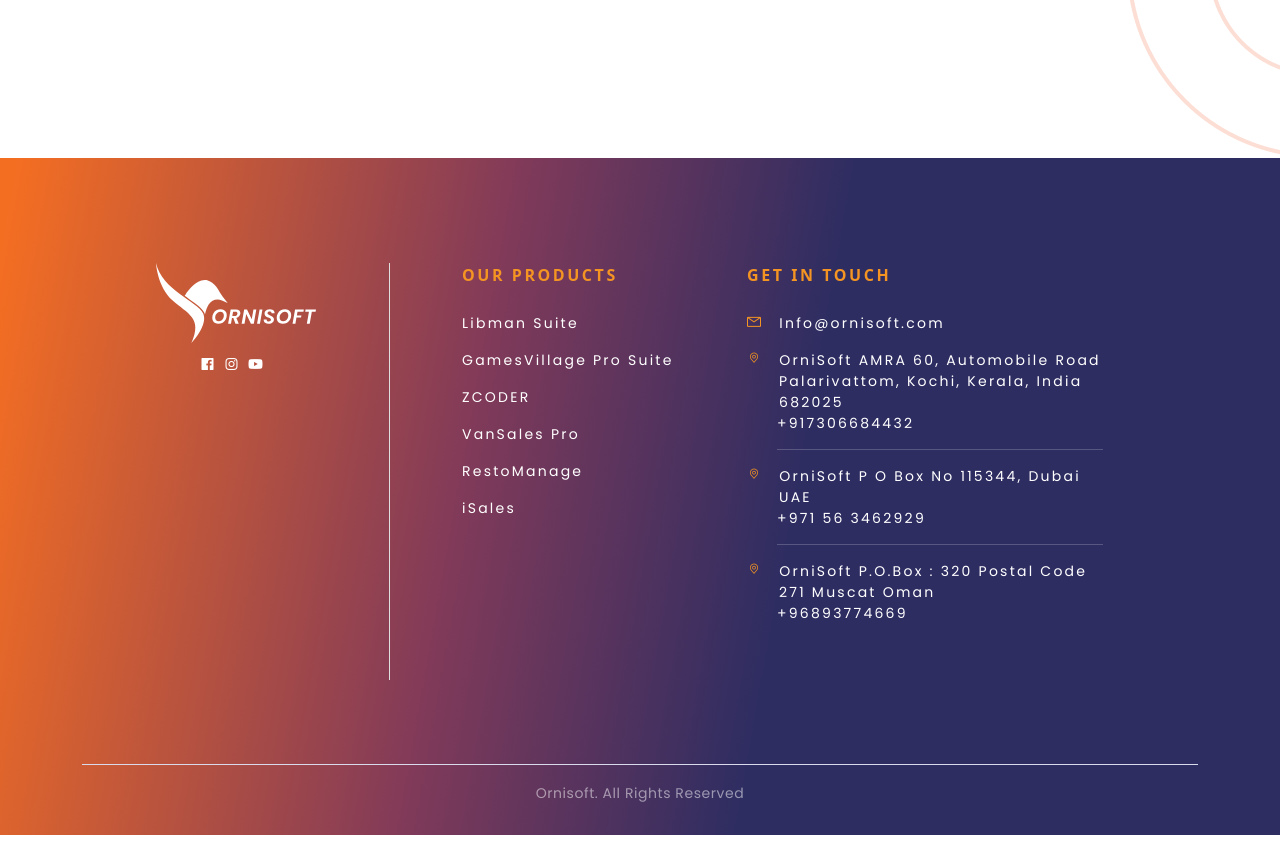
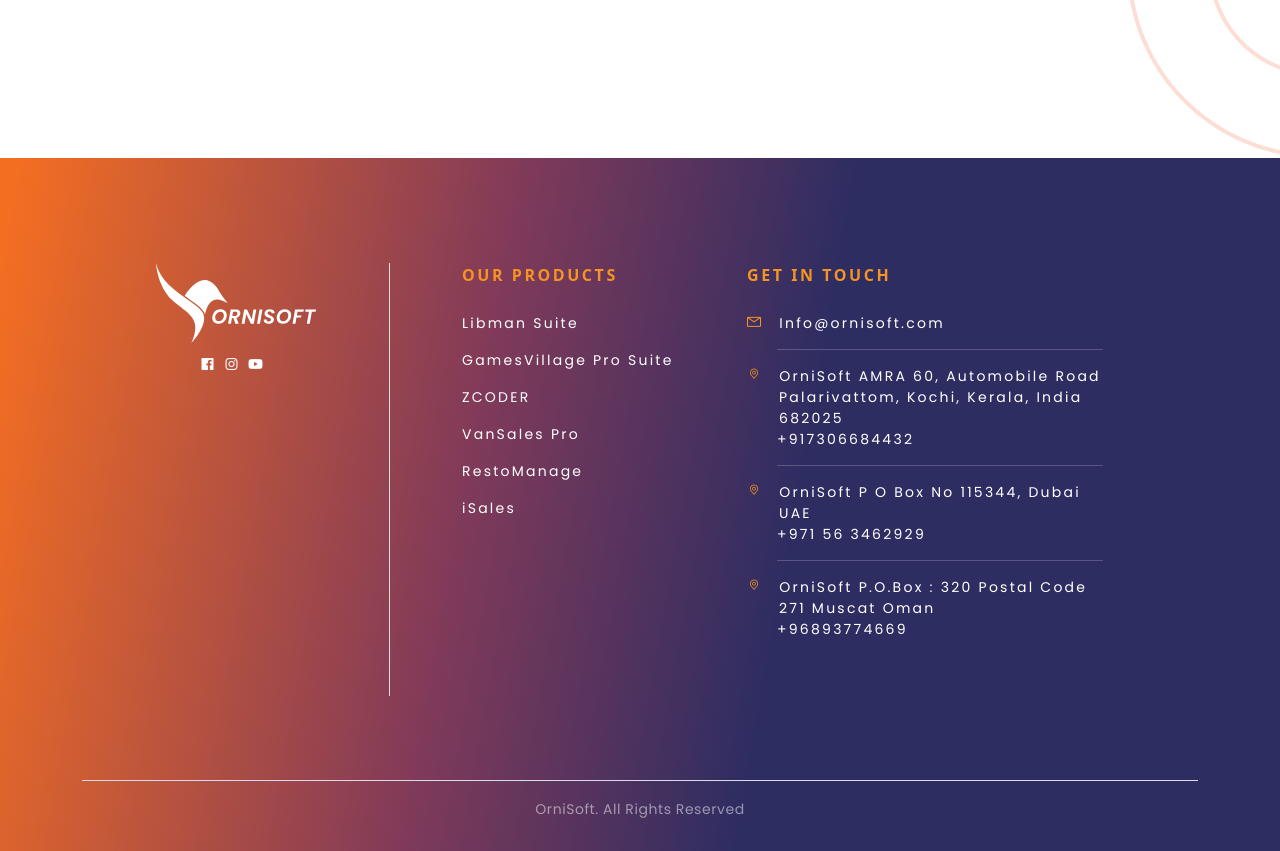
Before and after one commit to Anand-Paul/ornisoft, a Gatsby site: page /isales in a window 1280 px wide. Shown: the part 907-1758 px from the top of the page. Built offline with nearby package versions, Linux system fonts and the light colour scheme; Gatsby itself is replaced by a stand-in of ours; a web font is replaced by a local one.

Commit message:
minor changes

```diff
--- a/src/components/footer/footer.js
+++ b/src/components/footer/footer.js
@@ -78,7 +78,7 @@
                 <div className="footer__menu no-padding">
                   <h4 className="footer__widget-title">GET IN TOUCH</h4>
                   <ul className="footer__widget-list">
-                    <li className="footer__widget-items">
+                    <li className="footer__widget-items footer__widget-items_border mb-3">
                       <span className="icon  icon-Vector-7 pe-3"></span>
                       <a href="mailto:Info@ornisoft.com">Info@ornisoft.com</a>
                     </li>
@@ -117,7 +117,7 @@
             <div className="col-md-12">
               <div className="footer__copyright">
                 <p className="footer__copyright-text">
-                  Ornisoft. All Rights Reserved
+                  OrniSoft. All Rights Reserved
                 </p>
               </div>
             </div>
```
